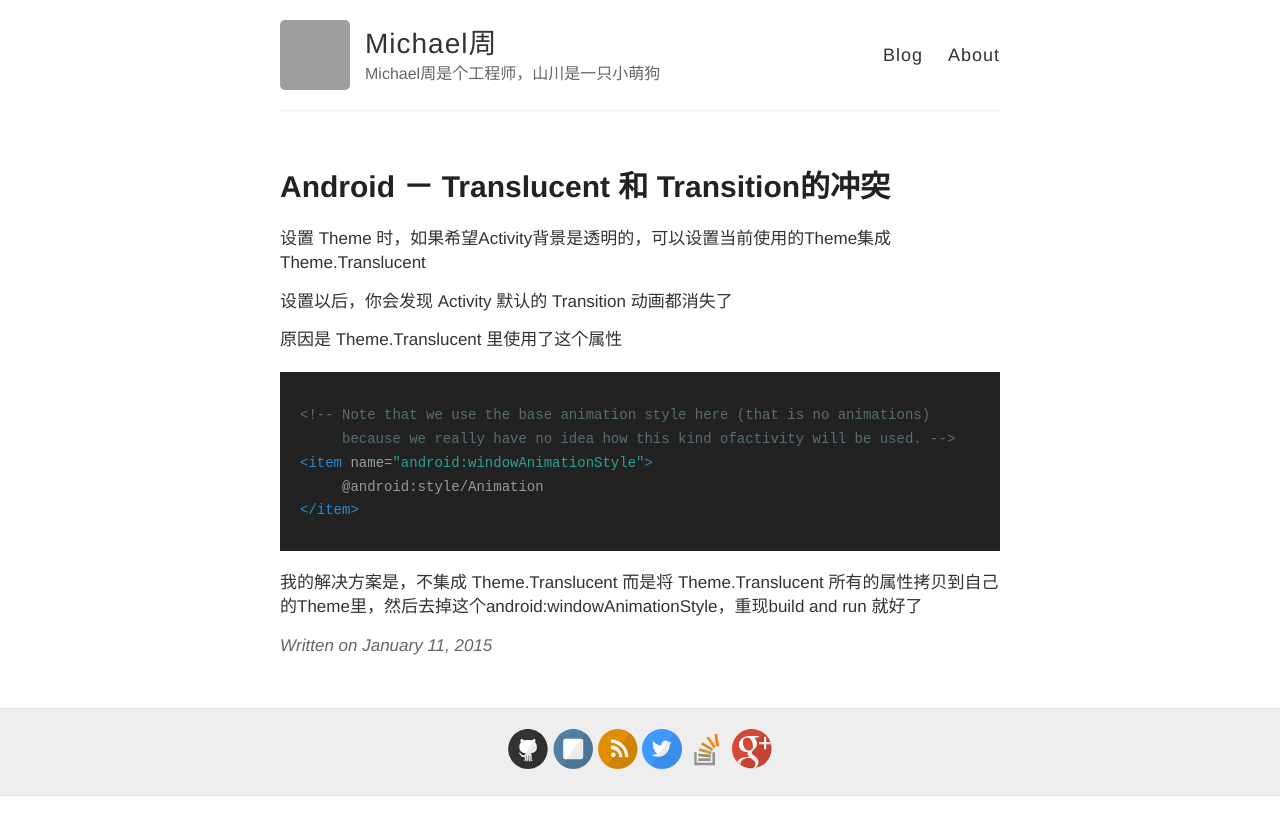
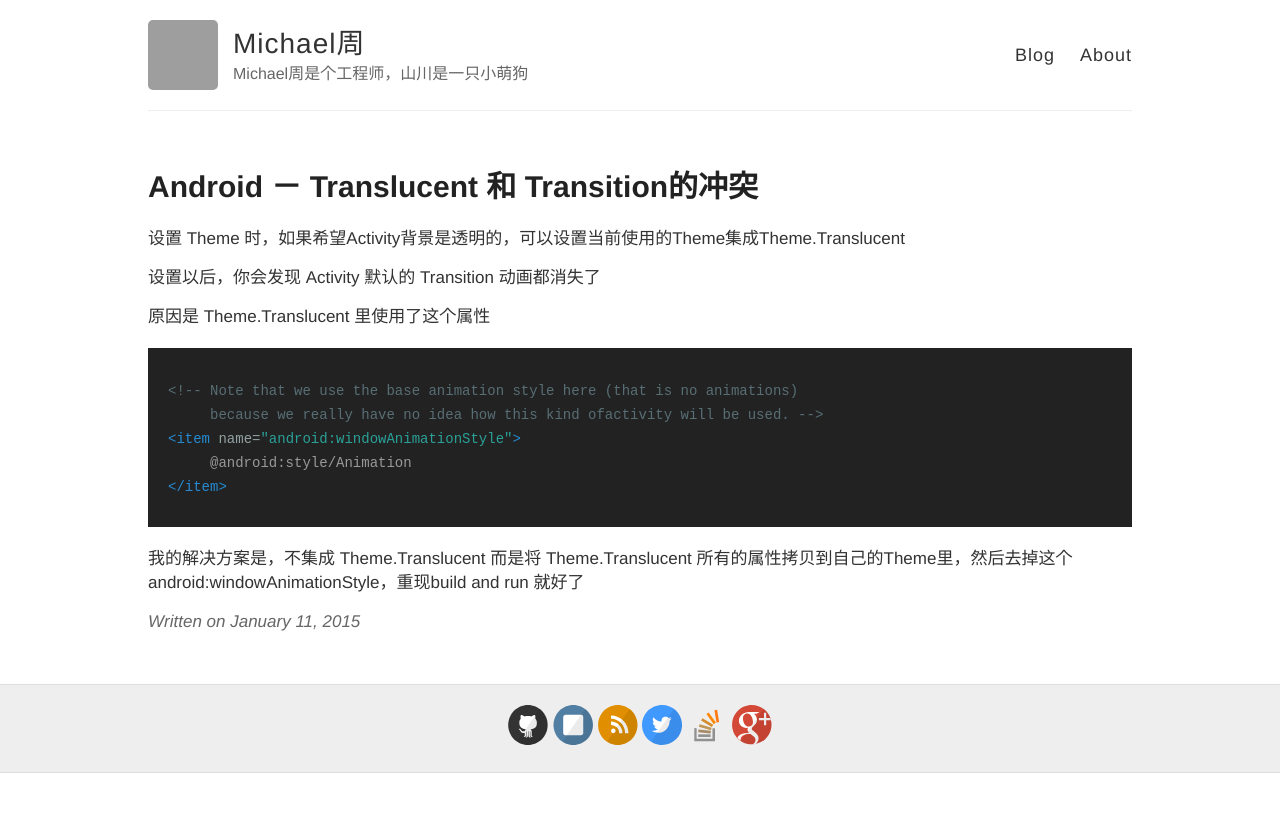
Before and after one commit to zhoulujue/zhoulujue.github.io, a Jekyll site: the page built from _posts/2015-1-11-Translucent.md, in a window 1280 px wide. Shown: the top 835 px of the page. Built offline with Jekyll 4.4.1, drawn with Linux system fonts in a browser that asks for light colours; comment, search, counter and statistics services are not loaded; grey boxes are pictures that could not be loaded.

Commit message:
Update layout of the post.

```diff
--- a/_config.yml
+++ b/_config.yml
@@ -95,7 +95,4 @@ exclude:
     - README.md
     - CNAME
 
-title: 欢迎来到山川的窝
-google_analytics:
 show_downloads: true
-theme: jekyll-theme-cayman
--- a/_sass/_highlights.scss
+++ b/_sass/_highlights.scss
@@ -11,14 +11,15 @@
 
 .highlight pre {
   /* overflow: scroll; Prefer no word wrap? Uncomment this line and comment out the 2 lines below. */
-  word-break: break-all;
-  word-wrap: break-word;
+  overflow: scroll;
+  /*word-break: break-all;*/
+  /*word-wrap: break-word;*/
 }
 
 code {
   font-family: 'Source Code Pro', monospace;
   font-size: 14px;
-  color: #999
+  color: #999;
 }
 
 // Solarized Light Pygments
--- a/style.scss
+++ b/style.scss
@@ -21,12 +21,14 @@ body {
   background: $white;
   font: 17px/1.4 $helvetica;
   color: $darkGray;
+  word-break: hyphenate;
+  word-wrap: break-word;
 }
 
 .container {
   margin: 0 auto;
-  max-width: 740px;
-  padding: 0 10px;
+  max-width: 1024px;
+  padding: 0 20px;
   width: 100%;
 }
 
```
Also changed, not shown: browserconfig.xml (added, +9 -0 lines), android-chrome-192x192.png (added), android-chrome-384x384.png (added), apple-touch-icon.png (added), favicon-16x16.png (added), favicon-32x32.png (added), favicon.ico (added), mstile-150x150.png (added), safari-pinned-tab.svg (added), site.webmanifest (added).
